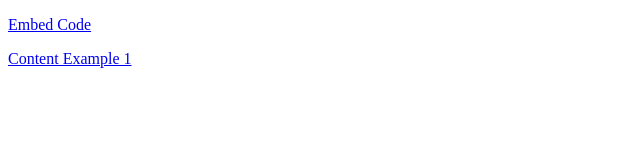
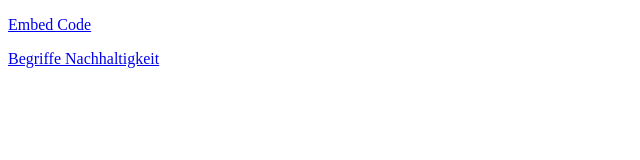
Before and after one commit to aburossi/h5pnachhaltigkeit, a plain HTML site: page index.html in a window 1280 px wide. Shown: the full height of the page, 0-640 px from the left. Drawn offline with Linux system fonts and the light colour scheme.

Commit message:
Update index.html

```diff
--- a/index.html
+++ b/index.html
@@ -2,7 +2,7 @@
 <html>
 <body>
 	<p><a href="/h5pnachhaltigkeit/embedcode.html">Embed Code</a></p>
-	<p><a href="/h5pnachhaltigkeit/h5p-standalone-1.3.x/demo/content-example-1.html">Content Example 1</a></p>
+	<p><a href="/h5pnachhaltigkeit/h5p-standalone-1.3.x/demo/content-begriffe-nachhaltigkeit.html">Begriffe Nachhaltigkeit</a></p>
 
 
 
```
